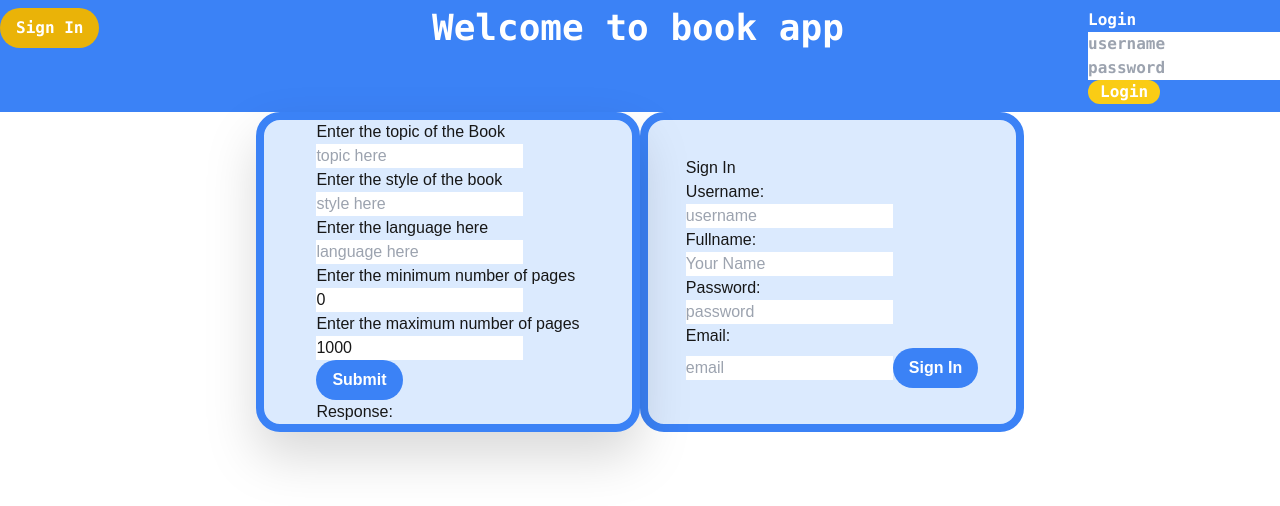
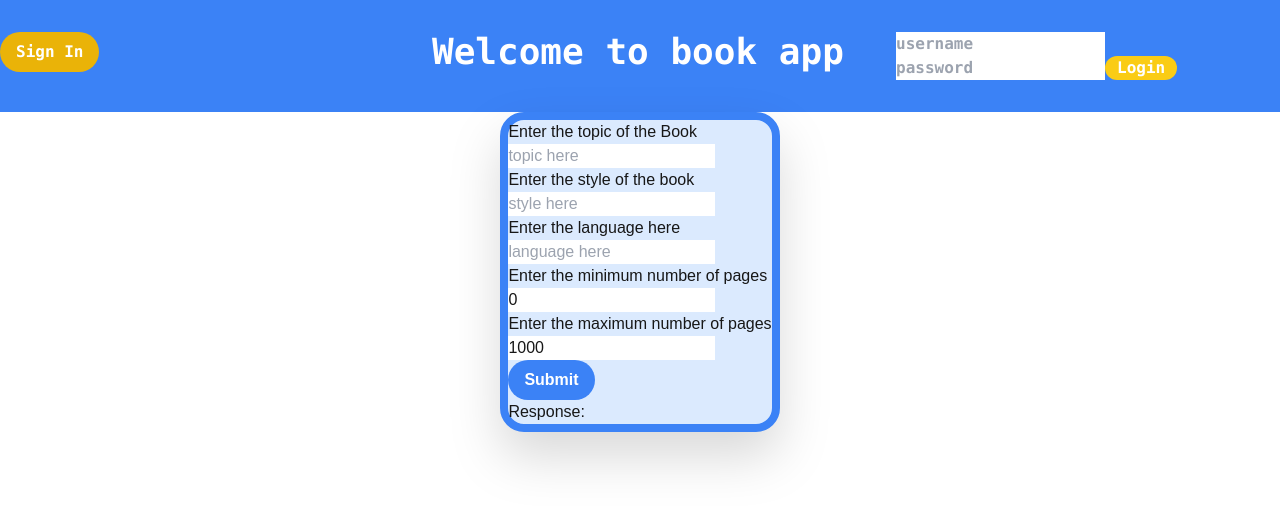
Before and after one commit to Hackathon-Book-App/book-app, a Next.js app in the folder frontend/: page / in a window 1280 px wide. Shown: the top 506 px of the page. Built offline with nearby package versions, Linux system fonts and the light colour scheme.

Commit message:
clean frontend code

```diff
--- /dev/null
+++ b/frontend/app/components/header.tsx
@@ -0,0 +1,20 @@
+import Login from "./login";
+
+export default function Header(){
+    return (
+        <>
+            <div className="bg-blue-500 font-mono font-bold grid grid-cols-3 content-center gap-4  w-full
+                           text-white h-28">
+                <div>
+                    <button className="bg-yellow-500 hover:bg-blue-700 text-white
+                                        border-radius font-bold py-2 px-4 rounded-full">Sign In</button>
+
+                </div>
+                <div>
+                    <h1 className="text-4xl ">Welcome to book app</h1>
+                </div>
+                <Login/>
+            </div>
+        </>
+    )
+}
--- a/frontend/app/components/login.tsx
+++ b/frontend/app/components/login.tsx
@@ -13,17 +13,17 @@ export default function Login(){
             username:e.target.value
         })
     }
-
     function handlePasswordChange(e:{target:{value:any}}){
         setUsercredentials({
             ...user_credentials,
             password:e.target.value
         })
     }
+
     return (
         <>
-            <form className="text-black">
-                <h1 className="text-white">Login </h1>
+            <div className="w-96 flex justify-self-end text-black ">
+                <form>
                     <input type="text" placeholder='username'
                         onChange={handleUsernameChange}/>
                     <input type="password" placeholder='password'
@@ -31,6 +31,7 @@ export default function Login(){
                     <button className='bg-yellow-400 px-3 rounded-full text-white'
                         type="submit">Login</button>
                 </form>
+            </div>
         </>
     )
 }
--- a/frontend/app/components/search_books.tsx
+++ b/frontend/app/components/search_books.tsx
@@ -58,6 +58,9 @@ export default function SearchBooks(){
     }
 
     return(
+        <div className="w-30 drop-shadow-2xl border-blue-500
+        rounded-3xl border-8 bg-blue-100 h-auto w-auto
+        flex justify-center ">
             <form  onSubmit={onSubmit} >
                 <p >Enter the topic of the Book </p>
                 <input
@@ -84,5 +87,6 @@ export default function SearchBooks(){
                     type='submit'>Submit</button>
                 <p>Response: {recomandation.message}</p>
             </form>
+        </div>
     )
 }
--- a/frontend/app/components/sign_in.tsx
+++ b/frontend/app/components/sign_in.tsx
@@ -36,6 +36,8 @@ export default function SignIn(){
 
     return(
     <>
+        <div className=" border-blue-500 bg-blue-100 border-8 rounded-3xl flex items-center justify-center
+                         w-auto h-auto">
             <form >
                 <h1>Sign In</h1>
 
@@ -59,6 +61,7 @@ export default function SignIn(){
                     border-radius font-bold py-2 px-4 rounded-full"
                     type="submit">Sign In</button>
             </form>
+        </div>
     </>
     )
 }
--- a/frontend/app/page.tsx
+++ b/frontend/app/page.tsx
@@ -1,38 +1,17 @@
 'use client'
-import Login from "./components/login"
 import SignIn from "./components/sign_in"
 import SearchBooks from "./components/search_books"
+import Header from "./components/header";
 
 var isLogged=true;
 
 export default function Home() {
     return(
         <>
-            {/* header*/}
-            <div className="bg-blue-500 font-mono font-bold grid grid-cols-3 content-center gap-4  w-full
-                           text-white h-28">
-                <div>
-                    <button className="bg-yellow-500 hover:bg-blue-700 text-white
-                                        border-radius font-bold py-2 px-4 rounded-full">Sign In</button>
-                </div>
-                <div>
-                    <h1 className="text-4xl ">Welcome to book app</h1>
-                </div>
-                <div className="w-48 flex justify-self-end">
-                    <Login/>
-                </div>
-            </div>
+            <Header/>
 
-            {/* */}
             <div className="flex justify-center">
-                <div className="w-30 drop-shadow-2xl border-blue-500
-                                rounded-3xl border-8 bg-blue-100 h-auto w-96
-                                flex justify-center ">
-                    <SearchBooks/>
-                </div>
-                <div className=" border-blue-500 bg-blue-100 border-8 rounded-3xl flex items-center justify-center w-96 ">
-                    <SignIn/>
-                </div>
+                {isLogged?<SearchBooks/>:<SignIn/>}
             </div>
         </>
     )
```
Lines whose indentation alone changed are shown as unchanged.
